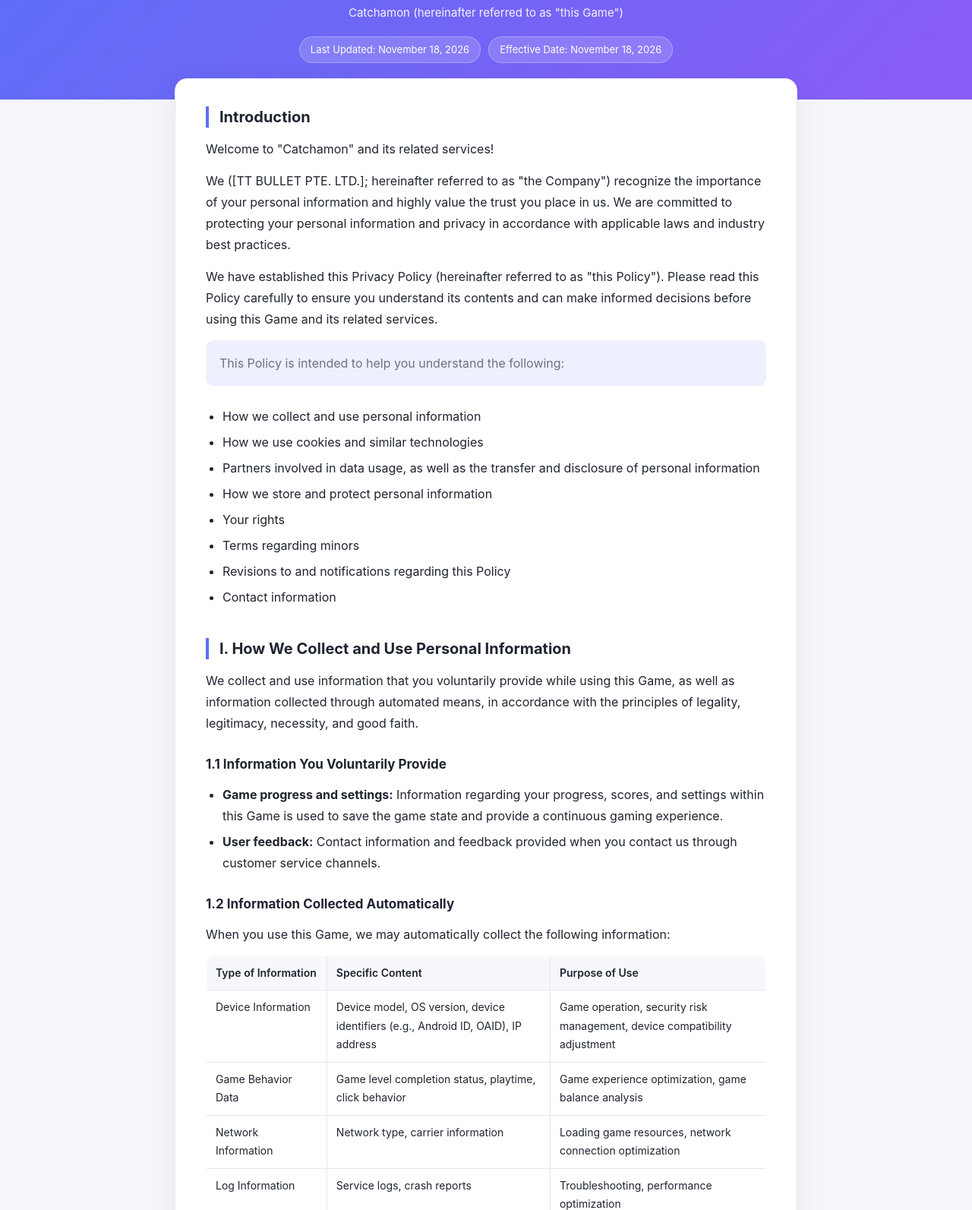
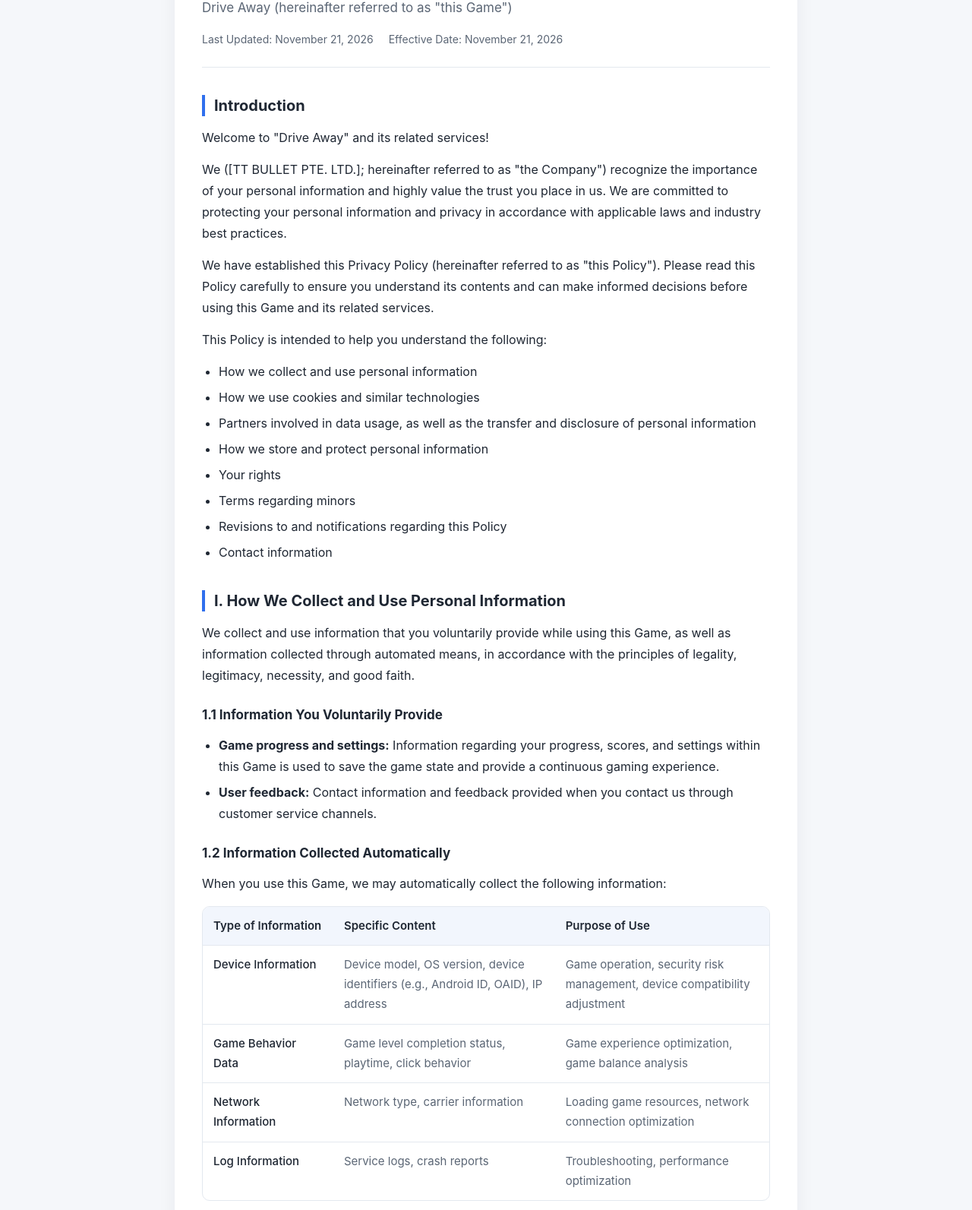
Before and after one commit to jksinx/tt_policy, a plain HTML site: page tt_028/index.html in a window 1280 px wide. Shown: the part 116-1709 px from the top of the page at 76% size. Drawn offline with Linux system fonts and the light colour scheme.

Commit message:
Add files via upload

```diff
--- a/tt_028/index.html
+++ b/tt_028/index.html
@@ -3,174 +3,174 @@
 <head>
 <meta charset="UTF-8">
 <meta name="viewport" content="width=device-width, initial-scale=1.0">
-<title>Privacy Policy - Catchamon</title>
+<title>Privacy Policy - Drive Away</title>
 <style>
   :root {
-    --bg: #f5f6fa;
+    --bg: #f5f7fa;
     --card: #ffffff;
-    --text: #1f2430;
-    --muted: #6b7280;
-    --accent: #5b6ef5;
-    --accent-soft: #eef0ff;
-    --border: #e5e7eb;
+    --text: #1f2733;
+    --text-light: #5b6675;
+    --primary: #2f6fed;
+    --border: #e3e8ef;
+    --radius: 14px;
   }
+
   * { box-sizing: border-box; }
-  html { scroll-behavior: smooth; }
+
+  html { -webkit-text-size-adjust: 100%; }
+
   body {
     margin: 0;
+    padding: 24px 16px 64px;
     background: var(--bg);
     color: var(--text);
-    font-family: -apple-system, BlinkMacSystemFont, "Segoe UI", Roboto, "Helvetica Neue", Arial, "PingFang SC", "Microsoft YaHei", sans-serif;
+    font-family: -apple-system, BlinkMacSystemFont, "Segoe UI", "Helvetica Neue",
+                 "PingFang SC", "Microsoft YaHei", Roboto, Arial, sans-serif;
+    font-size: 16px;
     line-height: 1.75;
-    font-size: 16px;
-    -webkit-font-smoothing: antialiased;
   }
-  .header {
-    background: linear-gradient(135deg, #5b6ef5 0%, #8a5cf6 100%);
-    color: #fff;
-    padding: 56px 20px 48px;
-    text-align: center;
+
+  .container {
+    max-width: 820px;
+    margin: 0 auto;
+    background: var(--card);
+    border-radius: var(--radius);
+    box-shadow: 0 4px 24px rgba(31, 39, 51, 0.06);
+    padding: 40px 36px 48px;
   }
-  .header h1 {
-    margin: 0 0 8px;
-    font-size: 32px;
-    letter-spacing: 0.5px;
-    font-weight: 700;
+
+  header {
+    border-bottom: 1px solid var(--border);
+    padding-bottom: 24px;
+    margin-bottom: 28px;
   }
-  .header .subtitle {
-    margin: 0;
-    opacity: 0.92;
-    font-size: 15px;
+
+  h1 {
+    font-size: 28px;
+    line-height: 1.35;
+    margin: 0 0 10px;
+    color: var(--text);
   }
-  .header .meta {
-    margin-top: 18px;
-    display: inline-flex;
+
+  .subtitle {
+    font-size: 17px;
+    color: var(--text-light);
+    margin: 0 0 14px;
+  }
+
+  .meta {
+    display: flex;
     flex-wrap: wrap;
-    gap: 10px;
-    justify-content: center;
-    font-size: 13px;
+    gap: 8px 20px;
+    font-size: 14px;
+    color: var(--text-light);
   }
-  .header .meta span {
-    background: rgba(255, 255, 255, 0.16);
-    border: 1px solid rgba(255, 255, 255, 0.28);
-    border-radius: 999px;
-    padding: 5px 14px;
-  }
-  .wrapper {
-    max-width: 860px;
-    margin: -28px auto 64px;
-    padding: 0 20px;
-  }
-  .card {
-    background: var(--card);
-    border: 1px solid var(--border);
-    border-radius: 16px;
-    padding: 36px 40px 44px;
-    box-shadow: 0 10px 40px rgba(31, 36, 48, 0.06);
-  }
+
+  .meta span { white-space: nowrap; }
+
   h2 {
     font-size: 20px;
-    margin: 40px 0 14px;
-    padding-left: 14px;
-    border-left: 4px solid var(--accent);
+    margin: 36px 0 14px;
+    padding-left: 12px;
+    border-left: 4px solid var(--primary);
     line-height: 1.4;
   }
-  h2:first-of-type { margin-top: 0; }
+
   h3 {
     font-size: 17px;
-    margin: 26px 0 10px;
+    margin: 24px 0 10px;
     color: var(--text);
   }
+
   p { margin: 0 0 14px; }
+
   ul {
     margin: 0 0 16px;
     padding-left: 22px;
   }
+
   li { margin-bottom: 6px; }
-  .lead {
-    font-size: 16px;
-    color: var(--muted);
-    background: var(--accent-soft);
+
+  .note {
+    background: #f0f5ff;
+    border-left: 4px solid var(--primary);
+    border-radius: 0 8px 8px 0;
+    padding: 14px 16px;
+    margin: 18px 0;
+    font-size: 15px;
+    color: var(--text-light);
+  }
+
+  .table-wrap {
+    overflow-x: auto;
+    margin: 16px 0 20px;
+    border: 1px solid var(--border);
     border-radius: 10px;
-    padding: 16px 18px;
-    margin-bottom: 26px;
   }
+
   table {
     width: 100%;
     border-collapse: collapse;
-    margin: 8px 0 20px;
-    font-size: 14px;
-    border: 1px solid var(--border);
-    border-radius: 10px;
-    overflow: hidden;
+    font-size: 15px;
+    min-width: 560px;
   }
-  th, td {
-    border: 1px solid var(--border);
-    padding: 10px 12px;
+
+  thead th {
+    background: #f2f6fd;
     text-align: left;
-    vertical-align: top;
-  }
-  th {
-    background: #f7f8fc;
     font-weight: 600;
+    color: var(--text);
+    padding: 12px 14px;
+    border-bottom: 1px solid var(--border);
     white-space: nowrap;
   }
-  .note {
-    background: #fff8e6;
-    border-left: 4px solid #f0b429;
-    padding: 14px 18px;
-    border-radius: 0 8px 8px 0;
-    margin: 16px 0 20px;
-    font-size: 14.5px;
+
+  tbody td {
+    padding: 12px 14px;
+    border-bottom: 1px solid var(--border);
+    vertical-align: top;
+    color: var(--text-light);
   }
-  .contact {
-    background: #f7f8fc;
-    border: 1px solid var(--border);
-    border-radius: 10px;
-    padding: 16px 18px;
-    margin-top: 12px;
+
+  tbody tr:last-child td { border-bottom: none; }
+
+  tbody td:first-child { color: var(--text); font-weight: 500; }
+
+  footer {
+    margin-top: 40px;
+    padding-top: 24px;
+    border-top: 1px solid var(--border);
+    font-size: 14px;
+    color: var(--text-light);
   }
-  .contact a {
-    color: var(--accent);
-    text-decoration: none;
-    font-weight: 600;
-  }
-  .contact a:hover { text-decoration: underline; }
-  footer {
-    text-align: center;
-    color: var(--muted);
-    font-size: 13px;
-    padding: 0 20px 48px;
-  }
-  @media (max-width: 640px) {
-    .card { padding: 26px 20px 32px; }
-    .header { padding: 44px 16px 40px; }
-    .header h1 { font-size: 26px; }
-    table { font-size: 13px; }
-    th, td { padding: 8px 9px; }
+
+  a { color: var(--primary); text-decoration: none; }
+  a:hover { text-decoration: underline; }
+
+  @media (max-width: 600px) {
+    body { padding: 0 0 40px; font-size: 15px; }
+    .container { border-radius: 0; padding: 28px 20px 36px; box-shadow: none; }
+    h1 { font-size: 23px; }
+    h2 { font-size: 18px; }
   }
 </style>
 </head>
 <body>
-
-<header class="header">
+  <main class="container">
+    <header>
       <h1>Privacy Policy</h1>
-  <p class="subtitle">Catchamon (hereinafter referred to as "this Game")</p>
+      <p class="subtitle">Drive Away (hereinafter referred to as "this Game")</p>
       <div class="meta">
-    <span>Last Updated: November 18, 2026</span>
-    <span>Effective Date: November 18, 2026</span>
+        <span>Last Updated: November 21, 2026</span>
+        <span>Effective Date: November 21, 2026</span>
       </div>
     </header>
 
-<main class="wrapper">
-  <article class="card">
-
     <h2>Introduction</h2>
-    <p>Welcome to "Catchamon" and its related services!</p>
+    <p>Welcome to "Drive Away" and its related services!</p>
     <p>We ([TT BULLET PTE. LTD.]; hereinafter referred to as "the Company") recognize the importance of your personal information and highly value the trust you place in us. We are committed to protecting your personal information and privacy in accordance with applicable laws and industry best practices.</p>
     <p>We have established this Privacy Policy (hereinafter referred to as "this Policy"). Please read this Policy carefully to ensure you understand its contents and can make informed decisions before using this Game and its related services.</p>
-
-    <p class="lead">This Policy is intended to help you understand the following:</p>
+    <p>This Policy is intended to help you understand the following:</p>
     <ul>
       <li>How we collect and use personal information</li>
       <li>How we use cookies and similar technologies</li>
@@ -193,6 +193,7 @@
 
     <h3>1.2 Information Collected Automatically</h3>
     <p>When you use this Game, we may automatically collect the following information:</p>
+    <div class="table-wrap">
       <table>
         <thead>
           <tr>
@@ -224,9 +225,9 @@
           </tr>
         </tbody>
       </table>
-
+    </div>
     <div class="note">
-      <strong>Note:</strong> This game is a puzzle mini-game; we do not collect your name, phone number, email address, contact details, precise location data, photo albums, camera access, microphone access, or other highly sensitive personal information. Should we implement feature changes in the future that involve collecting the aforementioned information, we will obtain your explicit consent separately.
+      This game is a puzzle mini-game; we do not collect your name, phone number, email address, contact details, precise location data, photo albums, camera access, microphone access, or other highly sensitive personal information. Should we implement feature changes in the future that involve collecting the aforementioned information, we will obtain your explicit consent separately.
     </div>
 
     <h3>1.3 Information Provided by the TikTok Mini-Game Platform</h3>
@@ -244,12 +245,13 @@
 
     <h3>3.1 Third-Party SDKs</h3>
     <p>This game may integrate the following third-party SDKs (Software Development Kits) to enable specific functions:</p>
+    <div class="table-wrap">
       <table>
         <thead>
           <tr>
             <th>SDK Name</th>
             <th>Provider</th>
-          <th>Information</th>
+            <th>Information Collected</th>
             <th>Type</th>
             <th>Purpose of Use</th>
           </tr>
@@ -259,25 +261,26 @@
             <td>TikTok Mini-Game SDK</td>
             <td>TikTok (ByteDance)</td>
             <td>Device information, platform account information</td>
-          <td>Platform functions</td>
-          <td>Game login, sidebar, and desktop shortcuts</td>
+            <td>SDK</td>
+            <td>Platform functions such as game login, sidebar, and desktop shortcuts</td>
           </tr>
           <tr>
             <td>Advertising SDK (if applicable)</td>
             <td>Third-party advertising platforms</td>
             <td>Device identifiers, IP address</td>
-          <td>Advertising</td>
+            <td>SDK</td>
             <td>Display of advertising content</td>
           </tr>
           <tr>
             <td>Payment SDK (if applicable)</td>
             <td>App Store / Google Play</td>
             <td>Transaction information (processed by the platform)</td>
-          <td>Payment</td>
+            <td>SDK</td>
             <td>Processing of in-app purchases</td>
           </tr>
         </tbody>
       </table>
+    </div>
     <p>We recommend that you review the privacy policy of each SDK before integrating third-party SDKs. We also provide detailed disclosures regarding these SDKs in this policy.</p>
 
     <h3>3.2 Information Sharing</h3>
@@ -354,17 +357,12 @@
 
     <h2>VIII. Contact Information</h2>
     <p>If you have any questions, comments, or suggestions regarding this Policy or the protection of personal information, please contact us using the following method:</p>
-    <div class="contact">
-      Email address: <a href="mailto:xyp@ttbullet.com">xyp@ttbullet.com</a>
-    </div>
-    <p style="margin-top:16px;">We will promptly review your inquiry and provide a response within the timeframe stipulated by law.</p>
-
-  </article>
-</main>
+    <p>Email address: <a href="mailto:xyp@ttbullet.com">xyp@ttbullet.com</a></p>
+    <p>We will promptly review your inquiry and provide a response within the timeframe stipulated by law.</p>
 
     <footer>
       &copy; 2026 TT BULLET PTE. LTD. All rights reserved.
     </footer>
-
+  </main>
 </body>
 </html>
```
Lines whose indentation alone changed are shown as unchanged.
